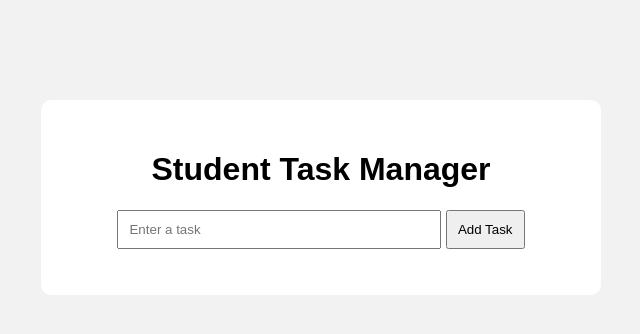
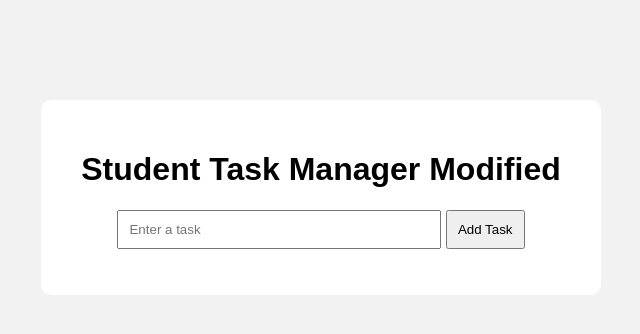
Before and after one commit to ishwari1201/student-task-manager, a plain HTML site: page index.html in a window 1280 px wide. Shown: the whole page, without its empty margins (319-959 px from the left). Drawn offline with Linux system fonts and the light colour scheme.

Commit message:
added modified application

```diff
--- a/index.html
+++ b/index.html
@@ -8,7 +8,7 @@
 <body>
 
     <div class="container">
-        <h1>Student Task Manager</h1>
+        <h1>Student Task Manager Modified</h1>
 
         <input type="text" id="taskInput" placeholder="Enter a task">
 
```
